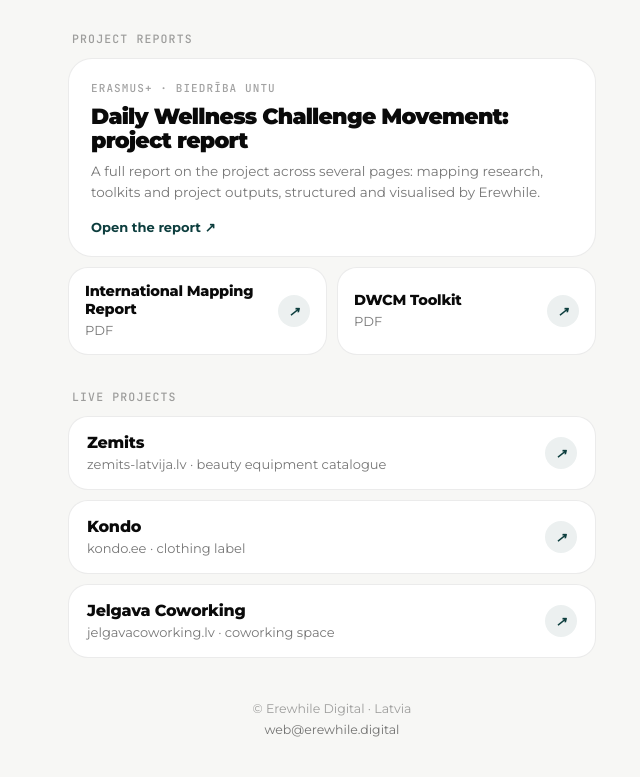
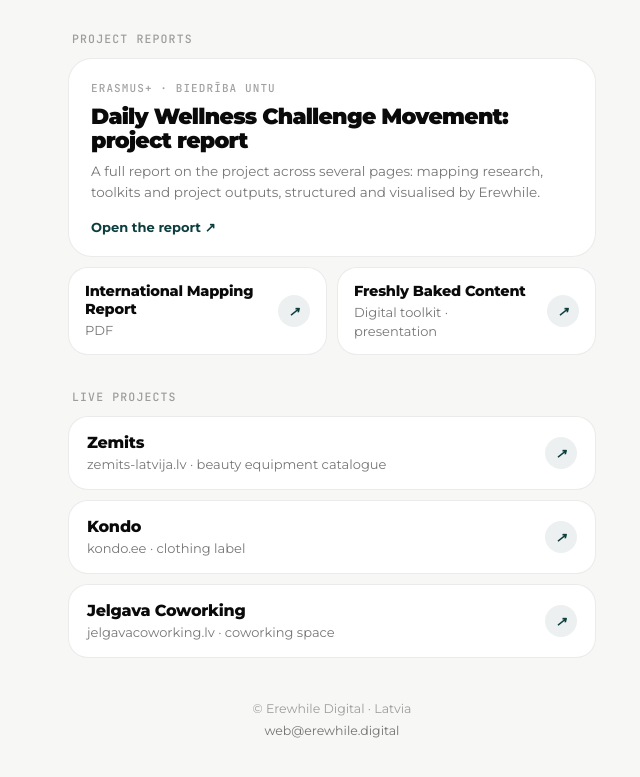
Before and after one commit to colibrarian/erewhile-site, a plain HTML site: page links/index.html in a window 1280 px wide. Shown: the part 1021-1798 px from the top of the page, without its empty margins (308-948 px from the left). Drawn offline with Linux system fonts and the light colour scheme.

Commit message:
Links page: Freshly Baked Content toolkit instead of DWCM Toolkit
Co-Authored-By: Claude Opus 5.5 <noreply@anthropic.com>
Claude-Session: https://claude.ai/code/session_01YLQEFwHUefK3rdpkpQ5a5a

```diff
--- a/links/index.html
+++ b/links/index.html
@@ -110,7 +110,7 @@
   </a>
   <div class="sub-links">
     <a class="scard ext" href="https://drive.google.com/file/d/1Luurrq9JsieYuNZIwr9qwCTaX8H4K3qi/view" target="_blank" rel="noopener"><div class="t"><b>International Mapping Report</b><span>PDF</span></div><i class="arr">↗</i></a>
-    <a class="scard ext" href="https://drive.google.com/file/d/1HMSqIzvAxaFwlRAHh0wJQYSrq-_Oezo5/view" target="_blank" rel="noopener"><div class="t"><b>DWCM Toolkit</b><span>PDF</span></div><i class="arr">↗</i></a>
+    <a class="scard ext" href="https://drive.google.com/file/d/1QwL06e0kSPj1JYc855_U0o5ZczL4m2Bw/view" target="_blank" rel="noopener"><div class="t"><b>Freshly Baked Content</b><span>Digital toolkit · presentation</span></div><i class="arr">↗</i></a>
   </div>
 
   <div class="label">Live projects</div>
```
